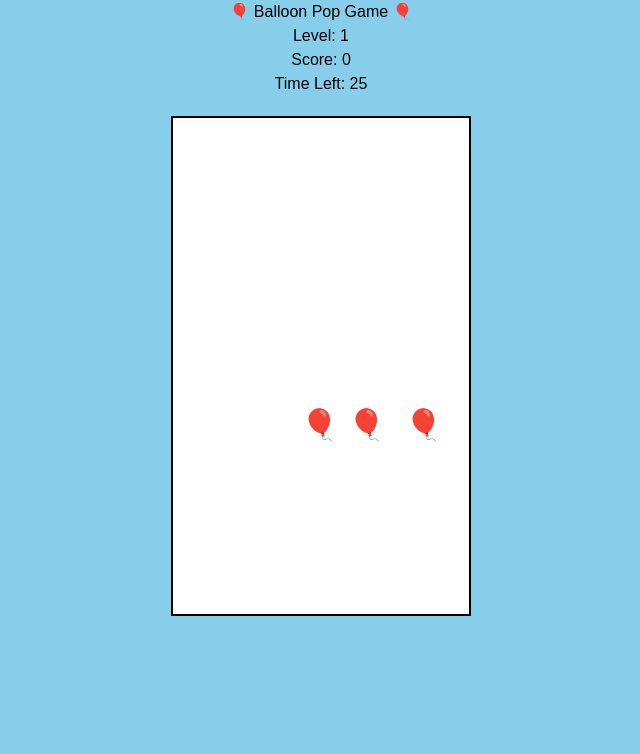
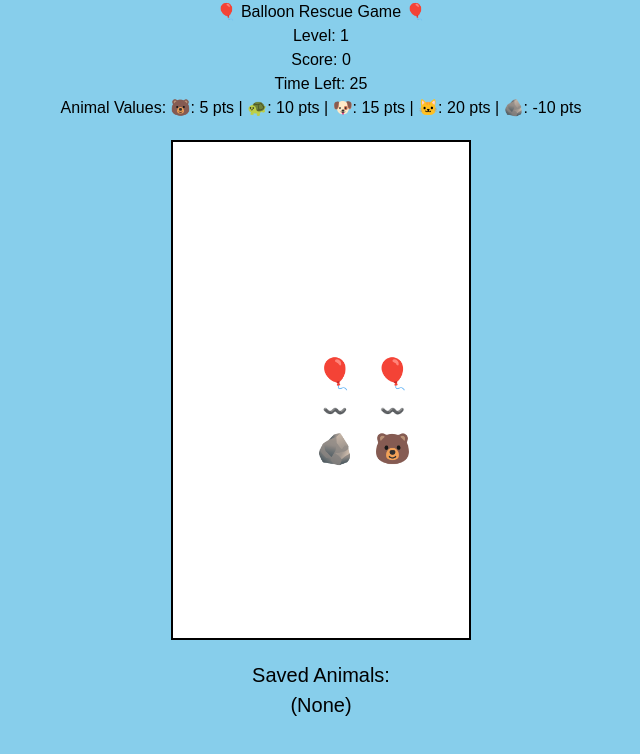
Before and after one commit to yannage/Balloon-game, a plain HTML site: page Index.html in a window 1280 px wide. Shown: the whole page, without its empty margins (319-959 px from the left). Drawn offline with nearby package versions, Linux system fonts and the light colour scheme.

Commit message:
Added rope mechanic

```diff
--- a/Index.html
+++ b/Index.html
@@ -3,7 +3,7 @@
 <head>
     <meta charset="UTF-8">
     <meta name="viewport" content="width=device-width, initial-scale=1.0">
-    <title>Balloon Pop Game</title>
+    <title>Balloon Rescue Game</title>
     <script src="https://cdn.tailwindcss.com"></script>
     <style>
         body {
@@ -20,11 +20,27 @@
             border: 2px solid black;
             overflow: hidden;
         }
+        .balloon-group {
+            position: absolute;
+            text-align: center;
+            transition: transform 3s linear;
+        }
         .balloon {
-            position: absolute;
             font-size: 30px;
             cursor: pointer;
-            transition: transform 3s linear;
+            display: block;
+        }
+        .rope {
+            font-size: 20px;
+            display: block;
+        }
+        .attached {
+            font-size: 30px;
+            display: block;
+        }
+        #saved-animals {
+            margin-top: 10px;
+            font-size: 20px;
         }
         #next-level {
             display: none;
@@ -40,28 +56,47 @@
 </head>
 <body>
 
-    <h1>🎈 Balloon Pop Game 🎈</h1>
+    <h1>🎈 Balloon Rescue Game 🎈</h1>
     <h2>Level: <span id="level">1</span></h2>
     <h2>Score: <span id="score">0</span></h2>
     <h2>Time Left: <span id="timer">30</span></h2>
+    <h3>Animal Values: <span id="animal-values"></span></h3>
 
     <div id="game-container"></div>
 
     <button id="next-level" onclick="nextLevel()">Next Level</button>
+
+    <div id="saved-animals">
+        <h3>Saved Animals:</h3>
+        <p id="saved-list">(None)</p>
+    </div>
 
     <script>
         let score = 0;
         let level = 1;
         let timeLeft = 30;
         let gameInterval, balloonInterval;
+        let savedAnimals = [];
+        let animalPoints = {
+            "🐻": 5, "🐢": 10, "🐶": 15, "🐱": 20, "🪨": -10
+        };
+        let animals = ["🐻", "🐢", "🐶", "🐱", "🪨"];
 
         function startGame() {
             document.getElementById("score").innerText = score;
             document.getElementById("level").innerText = level;
             document.getElementById("timer").innerText = timeLeft;
+            document.getElementById("saved-list").innerText = savedAnimals.length ? savedAnimals.join(" ") : "(None)";
             document.getElementById("next-level").style.display = "none";
+
+            updateAnimalValues();
             spawnBalloons();
             startTimer();
+        }
+
+        function updateAnimalValues() {
+            let valuesText = Object.keys(animalPoints).map(animal => `${animal}: ${animalPoints[animal]} pts`).join(" | ");
+            document.getElementById("animal-values").innerText = valuesText;
         }
 
         function startTimer() {
@@ -78,27 +113,60 @@
             balloonInterval = setInterval(() => {
                 let numBalloons = Math.floor(Math.random() * 3) + 1; // 1-3 balloons per spawn
                 for (let i = 0; i < numBalloons; i++) {
+                    let balloonGroup = document.createElement("div");
+                    balloonGroup.classList.add("balloon-group");
+
                     let balloon = document.createElement("div");
                     balloon.classList.add("balloon");
                     balloon.innerHTML = "🎈";
-                    balloon.style.left = Math.random() * 250 + "px";
-                    balloon.style.bottom = "0px";
-                    balloon.onclick = () => popBalloon(balloon);
-                    document.getElementById("game-container").appendChild(balloon);
+
+                    let rope = document.createElement("div");
+                    rope.classList.add("rope");
+                    rope.innerHTML = "〰️";
+
+                    let attached = document.createElement("div");
+                    attached.classList.add("attached");
+                    let selectedAnimal = animals[Math.floor(Math.random() * animals.length)];
+                    attached.innerHTML = selectedAnimal;
+
+                    balloonGroup.appendChild(balloon);
+                    balloonGroup.appendChild(rope);
+                    balloonGroup.appendChild(attached);
+
+                    balloonGroup.style.left = Math.random() * 250 + "px";
+                    balloonGroup.style.bottom = "0px";
+
+                    balloon.onclick = () => popBalloon(balloonGroup, selectedAnimal);
+
+                    document.getElementById("game-container").appendChild(balloonGroup);
 
                     setTimeout(() => {
-                        balloon.style.transform = "translateY(-500px)";
-                        setTimeout(() => balloon.remove(), 3000);
+                        balloonGroup.style.transform = "translateY(-500px)";
+                        setTimeout(() => balloonGroup.remove(), 3000);
                     }, 100);
                 }
             }, 2000);
         }
 
-        function popBalloon(balloon) {
+        function popBalloon(balloonGroup, attachedItem) {
+            let balloon = balloonGroup.querySelector(".balloon");
             balloon.innerHTML = "💥";
-            score += 10;
+
+            let rope = balloonGroup.querySelector(".rope");
+            let attached = balloonGroup.querySelector(".attached");
+
+            if (attachedItem === "🪨") {
+                score -= 10;
+            } else {
+                score += animalPoints[attachedItem];
+                savedAnimals.push(attachedItem);
+            }
+
             document.getElementById("score").innerText = score;
-            setTimeout(() => balloon.remove(), 500);
+            document.getElementById("saved-list").innerText = savedAnimals.length ? savedAnimals.join(" ") : "(None)";
+
+            balloonGroup.style.transform = "none"; // Stop movement
+            setTimeout(() => balloonGroup.remove(), 500);
         }
 
         function endLevel() {
```
